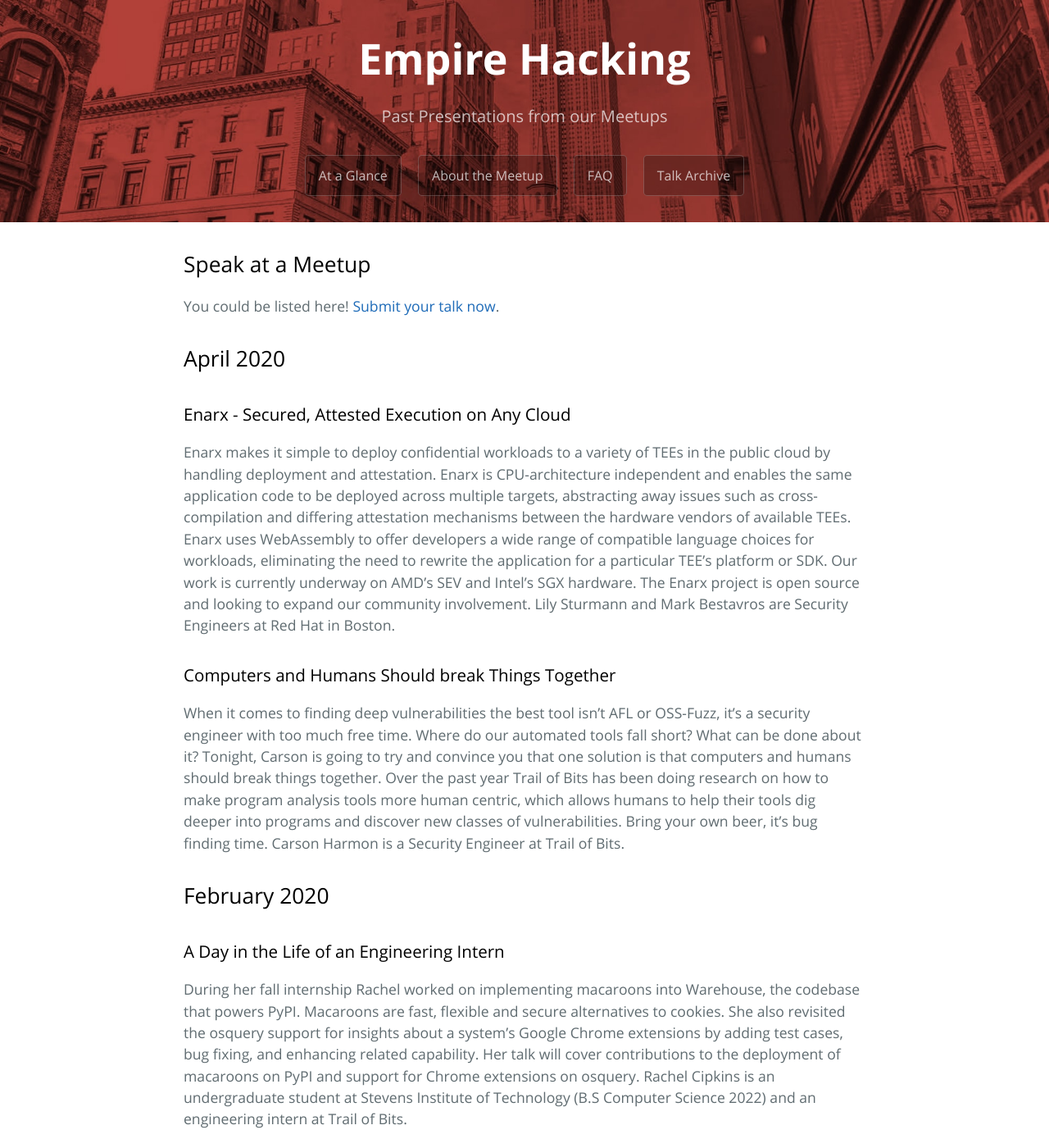
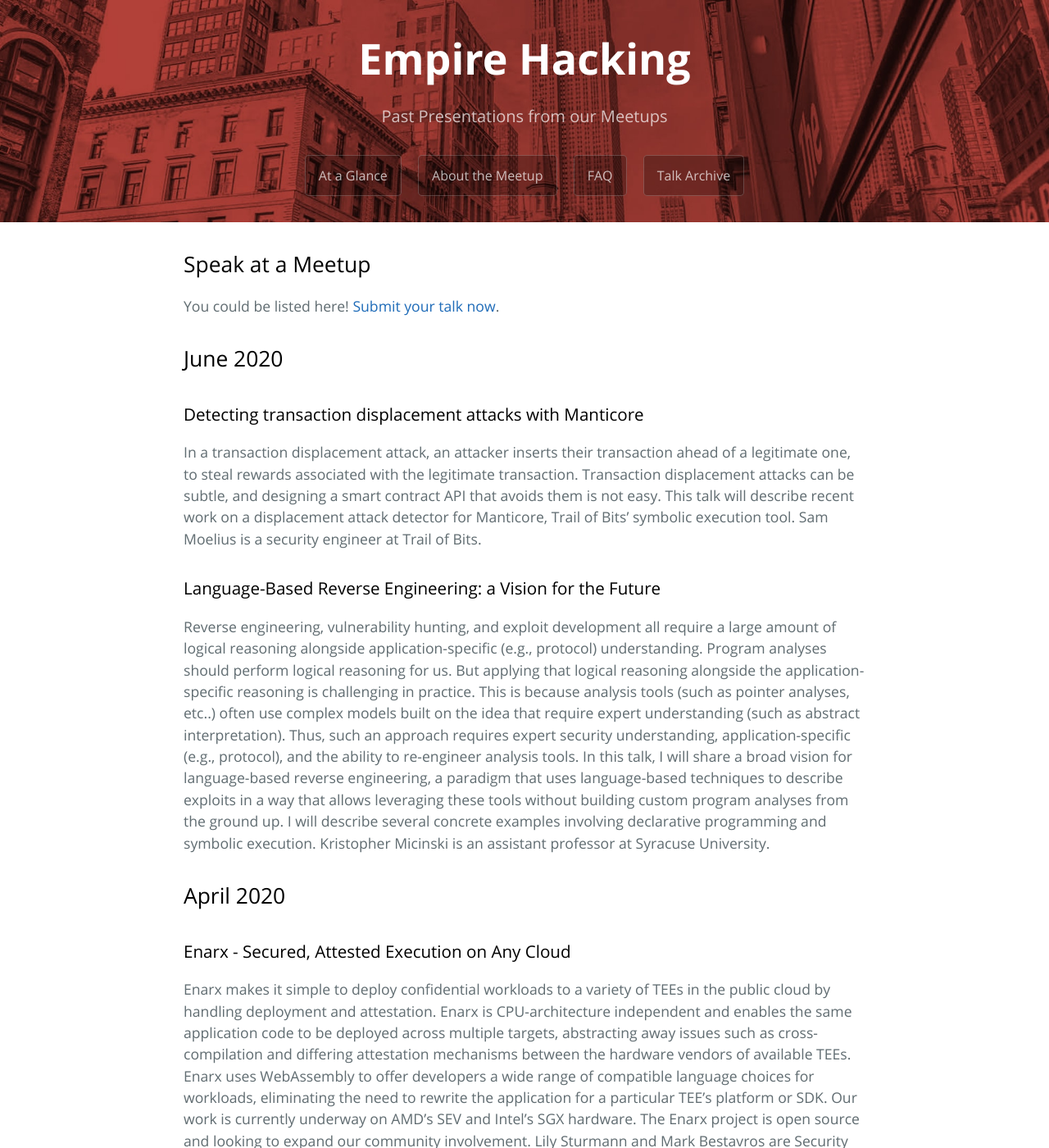
Before and after one commit to trailofbits/empirehacking.nyc, a Jekyll site: the page built from archive.md, in a window 1280 px wide and 1400 px high. Shown: the whole window at 82% size. Built offline with Jekyll 4.4.1, drawn with Linux system fonts in a browser that asks for light colours; comment, search, counter and statistics services are not loaded.

Commit message:
Update archive.md (#10)

```diff
--- a/archive.md
+++ b/archive.md
@@ -8,6 +8,14 @@ permalink: /archive/
 ## Speak at a Meetup
 
 You could be listed here! [Submit your talk now](/about/#speak-at-a-meetup).
+
+## June 2020
+
+### Detecting transaction displacement attacks with Manticore
+In a transaction displacement attack, an attacker inserts their transaction ahead of a legitimate one, to steal rewards associated with the legitimate transaction. Transaction displacement attacks can be subtle, and designing a smart contract API that avoids them is not easy. This talk will describe recent work on a displacement attack detector for Manticore, Trail of Bits' symbolic execution tool. Sam Moelius is a security engineer at Trail of Bits.
+
+### Language-Based Reverse Engineering: a Vision for the Future
+Reverse engineering, vulnerability hunting, and exploit development all require a large amount of logical reasoning alongside application-specific (e.g., protocol) understanding. Program analyses should perform logical reasoning for us. But applying that logical reasoning alongside the application-specific reasoning is challenging in practice. This is because analysis tools (such as pointer analyses, etc..) often use complex models built on the idea that require expert understanding (such as abstract interpretation). Thus, such an approach requires expert security understanding, application-specific (e.g., protocol), and the ability to re-engineer analysis tools. In this talk, I will share a broad vision for language-based reverse engineering, a paradigm that uses language-based techniques to describe exploits in a way that allows leveraging these tools without building custom program analyses from the ground up. I will describe several concrete examples involving declarative programming and symbolic execution. Kristopher Micinski is an assistant professor at Syracuse University.
 
 ## April 2020
 
```
